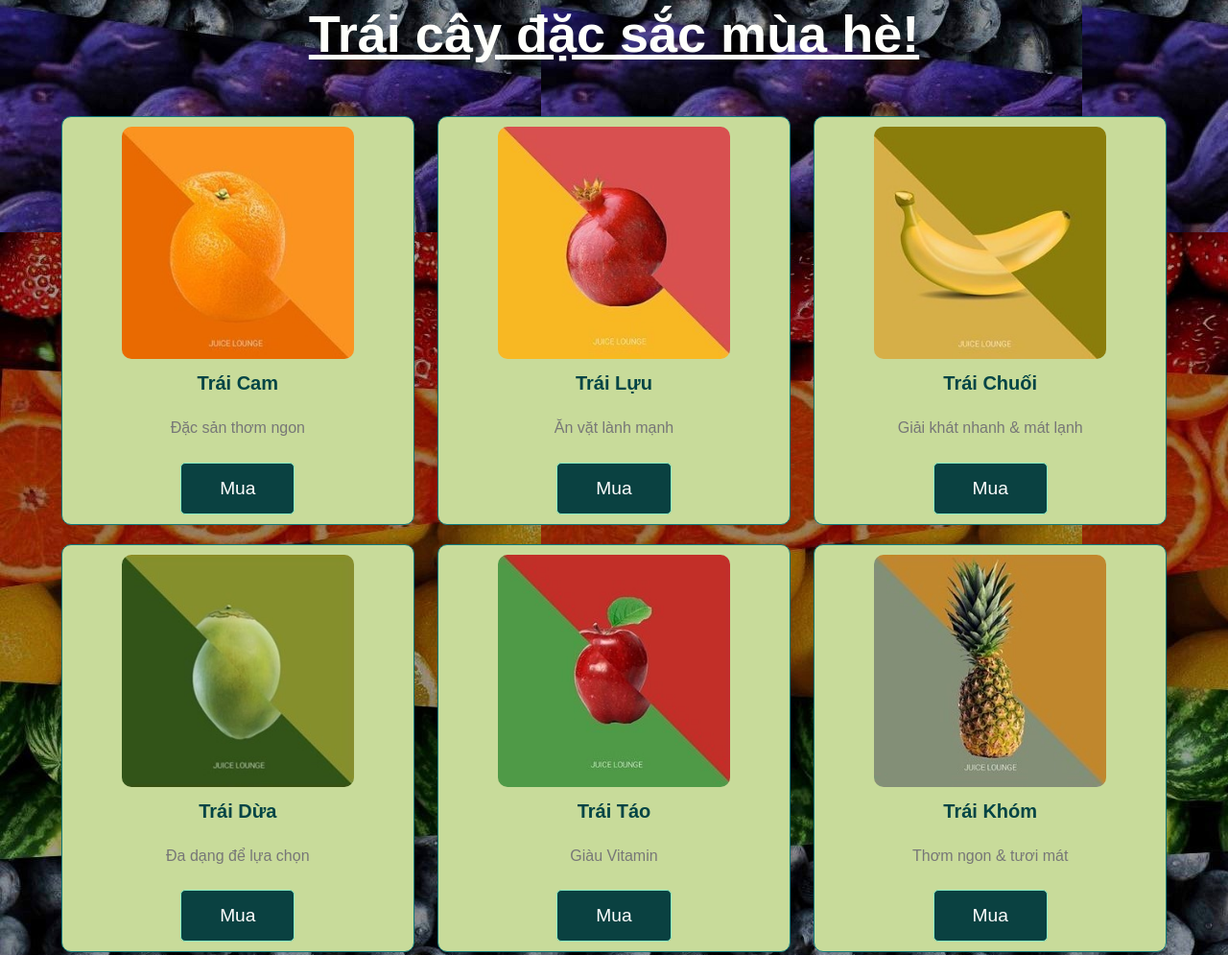
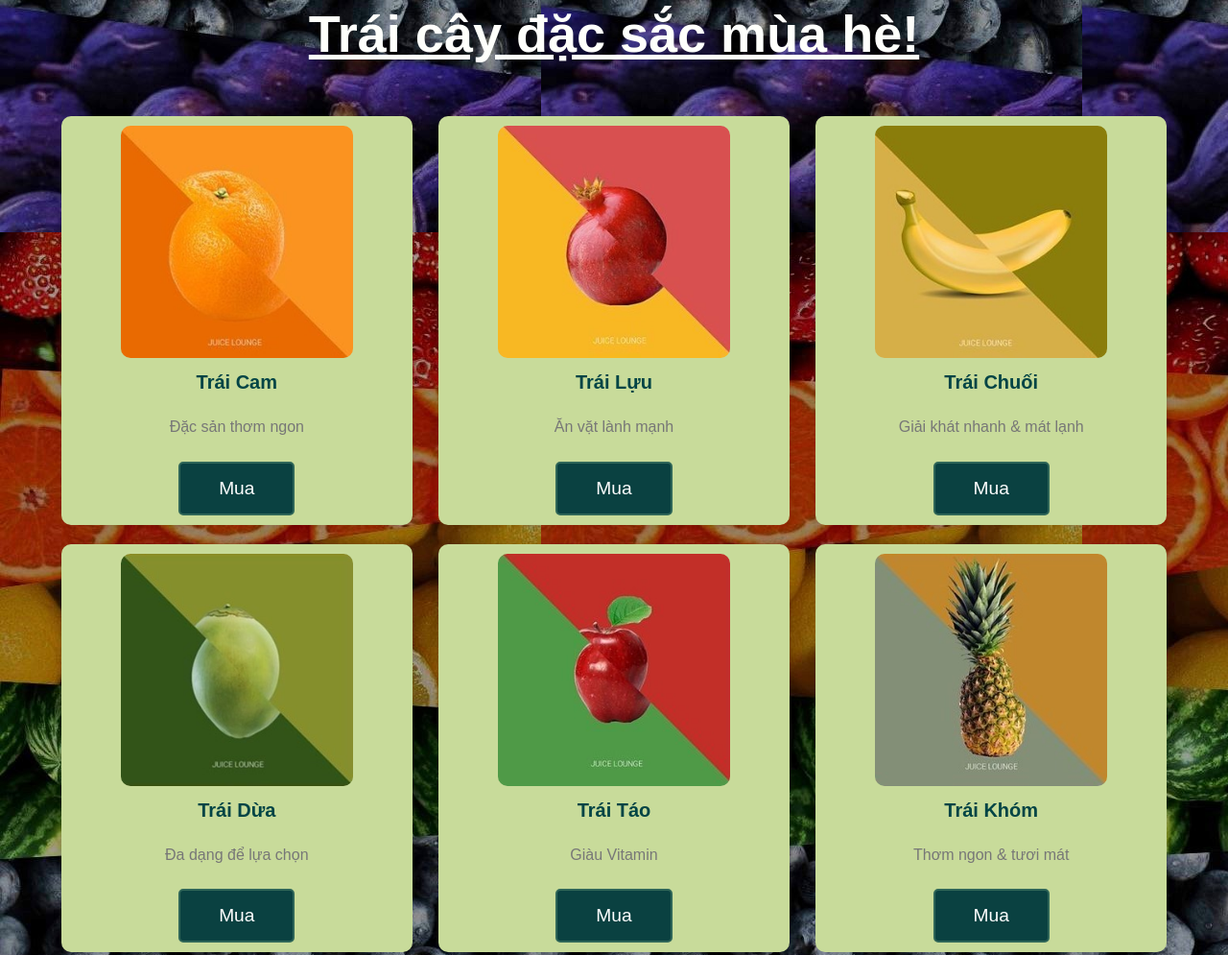
Before and after one commit to Vi28-08/market, a plain HTML site: page index.html in a window 1280 px wide. Shown: the part 760-1755 px from the top of the page at 96% size. Drawn offline with Linux system fonts and the light colour scheme.

Commit message:
Update style.css

```diff
--- a/update/style.css
+++ b/update/style.css
@@ -68,7 +68,7 @@ button {
   padding: 15px 40px;
   background-color: #0a4141;
   border-radius: 5px;
-  border: 1px solid rgb(135, 235, 196);
+  border: 2px solid #2f6658;
   cursor: pointer;
   outline: none;
   transition: all 0.3s;
@@ -100,7 +100,6 @@ button:active {
   background-color: #c8db9a;
   padding: 10px;
   margin: 10px 0;
-  border: 1px solid #0f7c7e;
   border-radius: 10px;
   box-shadow: 0 0 10px rgba(0, 0, 0, 0.1);
   text-align: center;
```
